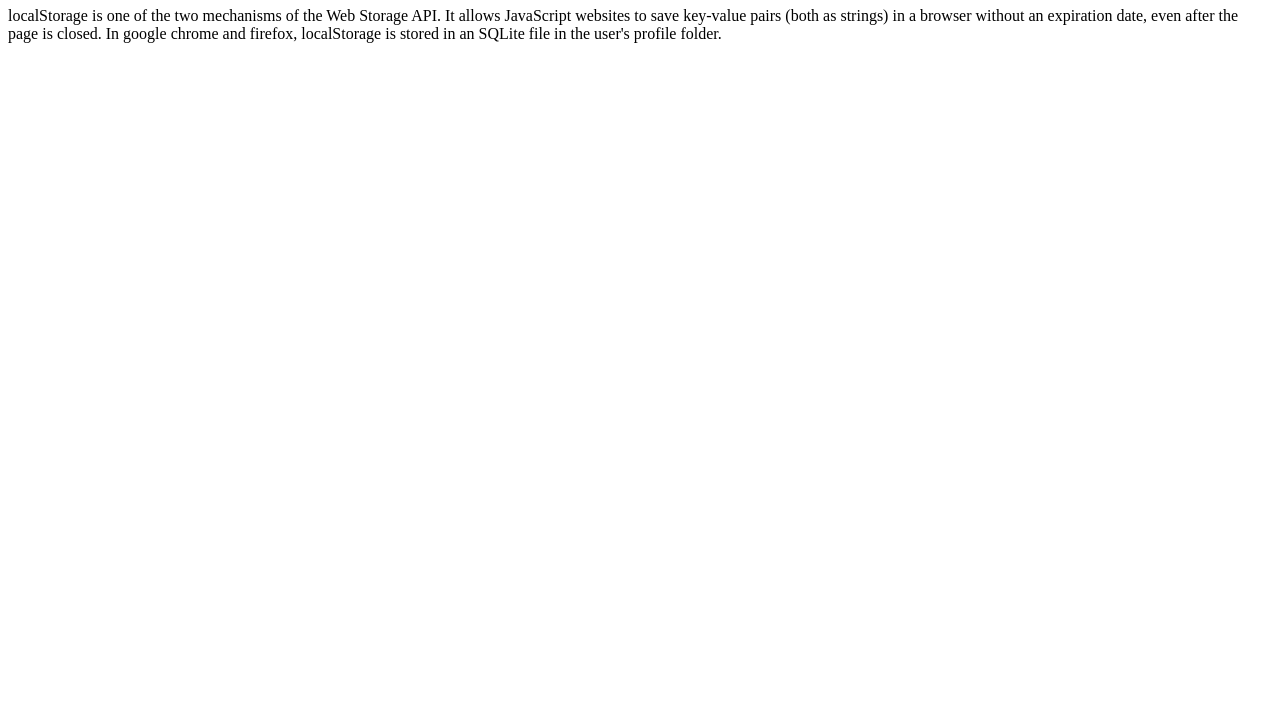
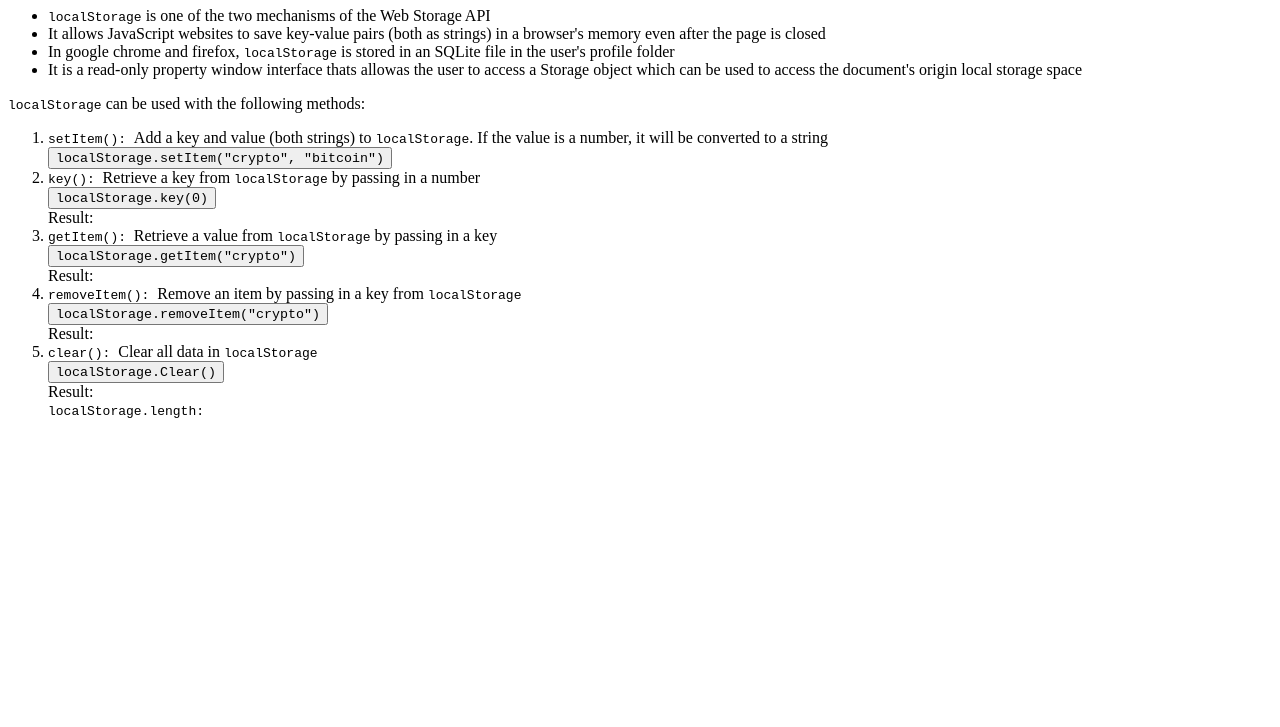
Before and after one commit to 97alexlo/js-project, a plain HTML site: page storage.html in a window 1280 px wide. Shown: the part 73-800 px from the top of the page. Drawn offline with Linux system fonts and the light colour scheme.

Commit message:
finished storage

```diff
--- a/storage.html
+++ b/storage.html
@@ -6,12 +6,52 @@
     <meta name="viewport" content="width=device-width, initial-scale=1.0">
     <script>
         onload = function() {
-
+            document.getElementById("setItem").onclick = function() {
+                localStorage.setItem("crypto", "bitcoin")
+            }
+            document.getElementById("getItem").onclick = function() {
+                document.getElementById("getItemResult").innerHTML += localStorage.getItem("crypto")
+            }
+            document.getElementById("removeItem").onclick = function() {
+                localStorage.removeItem("crypto")
+                document.getElementById("getItemResultAfterRemove").innerHTML += localStorage.getItem("crypto")
+            }
+            document.getElementById("clear").onclick = function() {
+                localStorage.clear()
+                document.getElementById("getItemResultAfterClear").innerHTML += localStorage.getItem("crypto")
+                document.getElementById("getLength").innerHTML += localStorage.length
+            }
+            document.getElementById("firstKey").onclick = function() {
+                document.getElementById("getItemResultFromKey").innerHTML += localStorage.key(0)
+            }
         }
     </script>
 </head>
 <body>
-    <h1>Window.localStorage</h1>
-    <p>localStorage is one of the two mechanisms of the Web Storage API. It allows JavaScript websites to save key-value pairs (both as strings) in a browser without an expiration date, even after the page is closed. In google chrome and firefox, localStorage is stored in an SQLite file in the user's profile folder. </p>
+    <h1><code>Window.localStorage</code></h1>
+    <ul>
+        <li><code>localStorage</code> is one of the two mechanisms of the Web Storage API</li>
+        <li>It allows JavaScript websites to save key-value pairs (both as strings) in a browser's memory even after the page is closed</li>
+        <li>In google chrome and firefox, <code>localStorage</code> is stored in an SQLite file in the user's profile folder</li>
+        <li>It is a read-only property window interface thats allowas the user to access a Storage object which can be used to access the document's origin local storage space</li>
+    </ul>
+    <p><code>localStorage</code>  can be used with the following methods:<br></p>
+    <ol>
+        <li><code>setItem(): </code>Add a key and value (both strings) to <code>localStorage</code>. If the value is a number, it will be converted to a string</li>
+        <button type="button" id="setItem"><code>localStorage.setItem("crypto", "bitcoin")</code></button>
+        <li><code>key(): </code>Retrieve a key from <code>localStorage</code> by passing in a number</li>
+        <button type="button" id="firstKey"><code>localStorage.key(0)</code></button>
+        <div id="getItemResultFromKey">Result: </div>
+        <li><code>getItem(): </code>Retrieve a value from <code>localStorage</code> by passing in a key</li>
+        <button type="button" id="getItem"><code>localStorage.getItem("crypto")</code></button>
+        <div id="getItemResult">Result: </div>
+        <li><code>removeItem(): </code>Remove an item by passing in a key from <code>localStorage</code></li>
+        <button type="button" id="removeItem"><code>localStorage.removeItem("crypto")</code></button>
+        <div id="getItemResultAfterRemove">Result: </div>
+        <li><code>clear(): </code>Clear all data in <code>localStorage</code></li>
+        <button type="button" id="clear"><code>localStorage.Clear()</code></button>
+        <div id="getItemResultAfterClear">Result: </div>
+        <div id="getLength"><code>localStorage.length: </code>  </div>
+    </ol>
 </body>
 </html>
```
